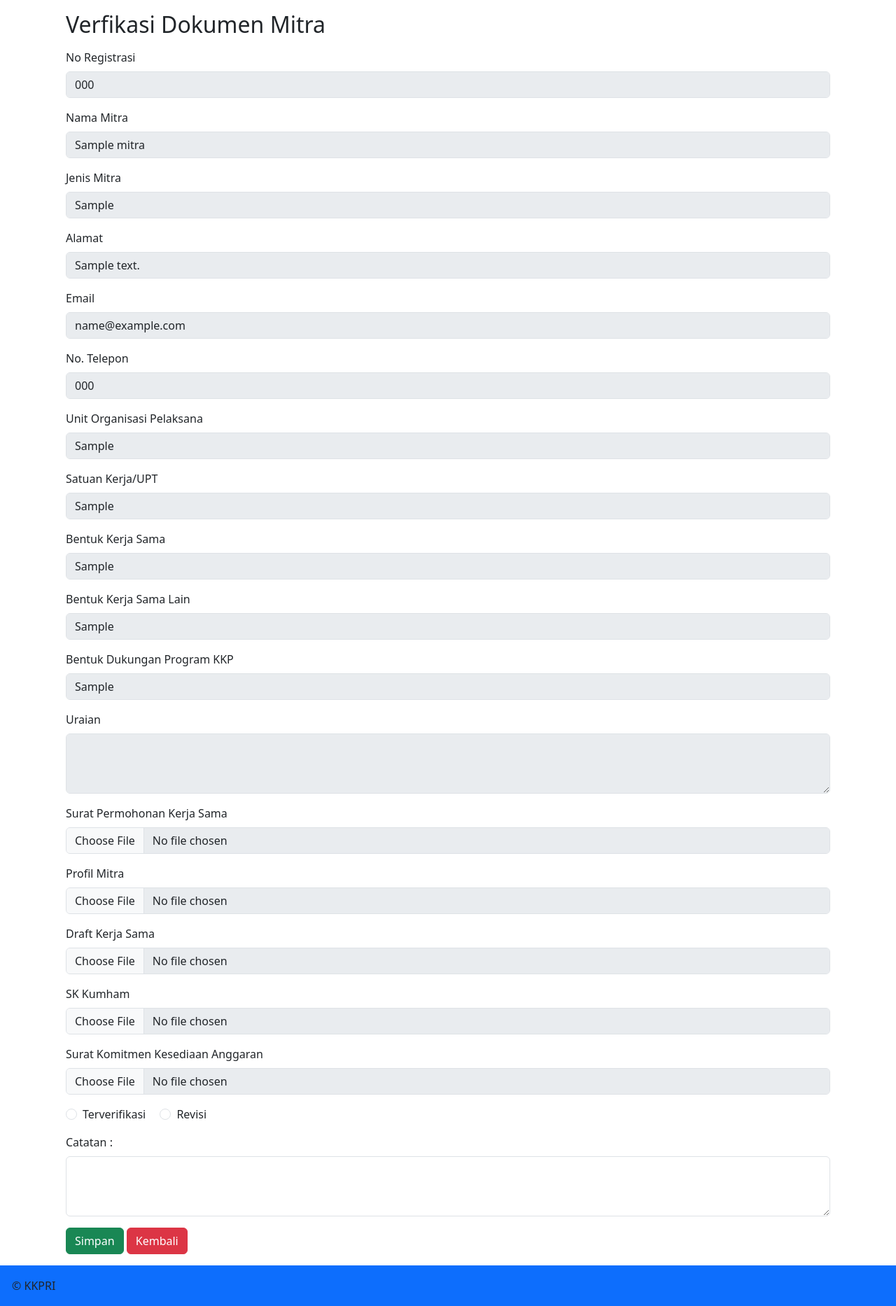
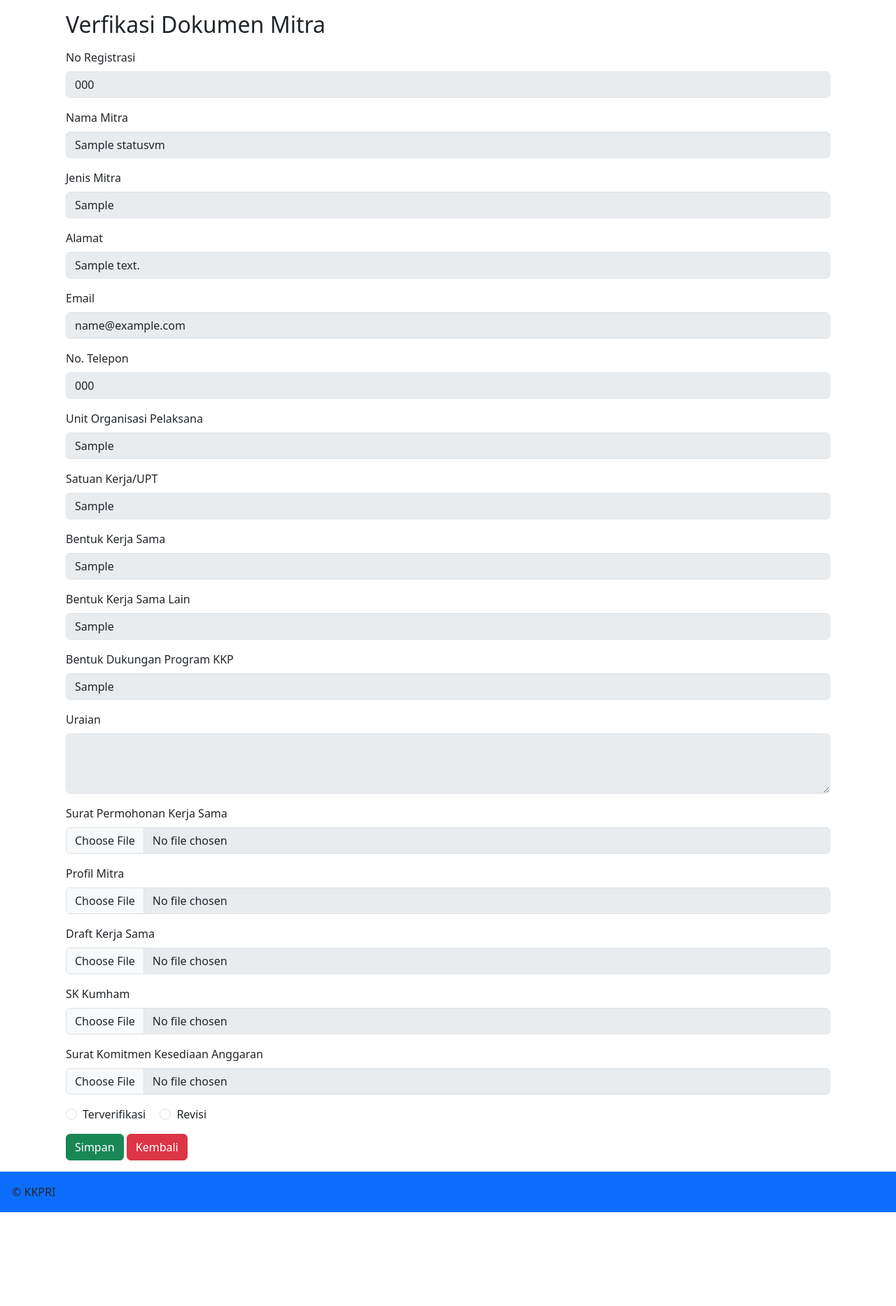
Before and after one commit to Gustisyfr/PUKS, a CodeIgniter 4 app: the page made by app/Views/pages/ses/verifikasidok.php in a window 1280 px wide. Shown: the part 76-1942 px from the top of the page at 70% size. After the commit the page ends 1808 px from the top, so only its background shows below. Run offline with PHP 8.4 and a stand-in for CodeIgniter, Linux system fonts and the light colour scheme; the template is opened without the code that fills it: most values are stand-ins (such as "Sample title", 1, 10 or a date in 2020); data that the repository does not hold is empty; some libraries are stand-ins or nearby versions.

Commit message:
third commit

```diff
--- a/app/Config/Routes.php
+++ b/app/Config/Routes.php
@@ -18,7 +18,7 @@ $routes->get('/pages/daftarksout', 'Daftarksout::index');
 $routes->get('/pages/admin/statusvm', 'Admin\Statusvm::index');
 $routes->post('/pages/admin/statusvm/', 'Admin\Statusvm::index');
 $routes->delete('/admin/statusvm/(:num)', 'Admin\Statusvm::delete/$1');
-$routes->get('/pages/admin/verifikasim', 'Admin\Verifikasim::index');
+// $routes->get('/pages/admin/verifikasim', 'Admin\Verifikasim::index');
 $routes->get('/pages/admin/verifikasim/(:num)', 'Admin\Verifikasim::edit/$1');
 $routes->post('/pages/admin/verifikasim/update', 'Admin\Verifikasim::update');
 $routes->get('/pages/admin/statusr', 'Admin\Statusr::index');
@@ -31,4 +31,6 @@ $routes->post('/uploaddok/save', 'Ses\Uploaddok::save');
 $routes->get('/pages/ses/statusvd', 'Ses\Statusvd::index');
 $routes->post('/pages/ses/statusvd', 'Ses\Statusvd::index');
 $routes->delete('/ses/statusvd/(:num)', 'Ses\Statusvd::delete/$1');
-$routes->get('/pages/ses/verifikasidok', 'Ses\Verifikasidok::index');
+// $routes->get('/pages/ses/verifikasidok', 'Ses\Verifikasidok::index');
+$routes->get('/pages/ses/verifikasidok/(:num)', 'Ses\Verifikasidok::edit/$1');
+$routes->post('/pages/ses/verifikasidok/update', 'Ses\Verifikasidok::update');
--- a/app/Models/Admin/StatusvmModel.php
+++ b/app/Models/Admin/StatusvmModel.php
@@ -18,5 +18,10 @@ class StatusvmModel extends Model
         'status_verifikasi'
     ];
 
+    public function getById($id)
+    {
+        return $this->where('id', $id)->first();
+    }
+
 
 }
--- a/app/Models/Ses/StatusvdModel.php
+++ b/app/Models/Ses/StatusvdModel.php
@@ -24,6 +24,7 @@ class StatusvdModel extends Model
         'bentuk_kerjasama',
         'kerjasama_lain',
         'bentuk_dukungan',
+        'status_verifikasi',
         'uraian',
         'surat_permohonan',
         'profil_mitra',
@@ -47,4 +48,9 @@ class StatusvdModel extends Model
                     ->get()
                     ->getResultArray();
     }
+
+    public function getById($id)
+    {
+        return $this->where('id', $id)->first();
+    }
 }
--- a/app/Views/pages/ses/statusvd.php
+++ b/app/Views/pages/ses/statusvd.php
@@ -17,7 +17,7 @@
                 <th scope="col">Bentuk Kerja Sama</th>
                 <th scope="col">Status</th>
                 <th scope="col">Uraian</th>
-                <th scope="col">Aksi</th>
+                <th colspan="2">Aksi</th>
                 </tr>
             </thead>
             <tbody class="table-light">
@@ -65,6 +65,7 @@
                 </td>
                 <td><?= $vd['uraian']; ?></td>
                 <td>
+                    <div class="d-flex justify-content-between">
                         <button type="button" class="btn me-auto" onclick="window.location.href='<?= base_url('pages/ses/verifikasidok/'.$vd['id']); ?>';">
                             <svg xmlns="http://www.w3.org/2000/svg" width="16" height="16" fill="currentColor" class="bi bi-pencil-square" viewBox="0 0 16">
                                 <path d="M15.502 1.94a.5.5 0 0 1 0 .706L14.459 3.69l-2-2L13.502.646a.5.5 0 0 1 .707 0l1.293 1.293zm-1.75 2.456-2-2L4.939 9.21a.5.5 0 0 0-.121.196l-.805 2.414a.25.25 0 0 0 .316.316l2.414-.805a.5.5 0 0 0 .196-.12l6.813-6.814z"/>
@@ -81,6 +82,7 @@
                                 </svg>
                             </button>
                         </form>
+                    </div>
                 </td>
                 </tr>
                 <?php endforeach; ?>
--- a/app/Views/pages/ses/verifikasidok.php
+++ b/app/Views/pages/ses/verifikasidok.php
@@ -7,91 +7,92 @@
             <h2 class="my-3">Verfikasi Dokumen Mitra</h2>
             <form action="<?= base_url('/pages/admin/verifikasidok/update'); ?>" method="post">
                 <?= csrf_field(); ?>
-                <input type="hidden" name="id_mitra" value="<?= $mitra['id']; ?>"> <!-- ID mitra untuk identifikasi -->
+                <input type="hidden" name="id_mitravm" value="<?= $statusvm['id']; ?>"> <!-- ID mitra untuk identifikasi -->
+                <input type="hidden" name="id_mitravd" value="<?= $statusvd['id']; ?>"> <!-- ID mitra untuk identifikasi -->
 
                 <fieldset disabled>
                     <div class="mb-3">
                         <label for="disabledTextInput" class="form-label">No Registrasi</label>
-                        <input class="form-control" type="text" value="<?= $mitra['nomor_registrasi']; ?>" disabled readonly>
+                        <input class="form-control" type="text" value="<?= $statusvm['nomor_registrasi']; ?>" disabled readonly>
                     </div>
                     <div class="mb-3">
                         <label for="disabledTextInput" class="form-label">Nama Mitra</label>
-                        <input class="form-control" type="text" value="<?= $mitra['nama_mitra']; ?>" disabled readonly>
+                        <input class="form-control" type="text" value="<?= $statusvm['nama_mitra']; ?>" disabled readonly>
                     </div>
                     <div class="mb-3">
                         <label for="disabledTextInput" class="form-label">Jenis Mitra</label>
-                        <input class="form-control" type="text" value="<?= $mitra['jenis_mitra']; ?>" disabled readonly>
+                        <input class="form-control" type="text" value="<?= $statusvm['jenis_mitra']; ?>" disabled readonly>
                     </div>
                     <div class="mb-3">
                         <label for="disabledTextInput" class="form-label">Alamat</label>
-                        <input class="form-control" type="text" value="<?= $mitra['alamat']; ?>" disabled readonly>
+                        <input class="form-control" type="text" value="<?= $statusvm['alamat']; ?>" disabled readonly>
                     </div>
                     <div class="mb-3">
                         <label for="disabledTextInput" class="form-label">Email</label>
-                        <input class="form-control" type="text" value="<?= $mitra['email']; ?>" disabled readonly>
+                        <input class="form-control" type="text" value="<?= $statusvm['email']; ?>" disabled readonly>
                     </div>
                     <div class="mb-3">
                         <label for="disabledTextInput" class="form-label">No. Telepon</label>
-                        <input class="form-control" type="text" value="<?= $mitra['notel']; ?>" disabled readonly>
+                        <input class="form-control" type="text" value="<?= $statusvm['notel']; ?>" disabled readonly>
                     </div>
                     <div class="mb-3">
                         <label for="disabledTextInput" class="form-label">Unit Organisasi Pelaksana</label>
-                        <input class="form-control" type="text" value="<?= $mitra['unit_organisasi']; ?>" disabled readonly>
+                        <input class="form-control" type="text" value="<?= $statusvd['unit_organisasi']; ?>" disabled readonly>
                     </div>
                     <div class="mb-3">
                         <label for="disabledTextInput" class="form-label">Satuan Kerja/UPT</label>
-                        <input class="form-control" type="text" value="<?= $mitra['satker_upt']; ?>" disabled readonly>
+                        <input class="form-control" type="text" value="<?= $statusvd['satker_upt']; ?>" disabled readonly>
                     </div>
                     <div class="mb-3">
                         <label for="disabledTextInput" class="form-label">Bentuk Kerja Sama</label>
-                        <input class="form-control" type="text" value="<?= $mitra['bentuk_kerjasama']; ?>" disabled readonly>
+                        <input class="form-control" type="text" value="<?= $statusvd['bentuk_kerjasama']; ?>" disabled readonly>
                     </div>
                     <div class="mb-3">
                         <label for="disabledTextInput" class="form-label">Bentuk Kerja Sama Lain</label>
-                        <input class="form-control" type="text" value="<?= $mitra['bentuk_kerjasama_lain']; ?>" disabled readonly>
+                        <input class="form-control" type="text" value="<?= $statusvd['bentuk_kerjasama_lain']; ?>" disabled readonly>
                     </div>
                     <div class="mb-3">
                         <label for="disabledTextInput" class="form-label">Bentuk Dukungan Program KKP</label>
-                        <input class="form-control" type="text" value="<?= $mitra['bentuk_dukungan']; ?>" disabled readonly>
+                        <input class="form-control" type="text" value="<?= $statusvd['bentuk_dukungan']; ?>" disabled readonly>
                     </div>
                     <div class="mb-3">
                         <label for="disabledTextInput" class="form-label">Uraian</label>
-                        <textarea class="form-control" type="text" rows="3" value="<?= $mitra['uraian']; ?>" disabled readonly></textarea>
+                        <textarea class="form-control" type="text" rows="3" value="<?= $statusvd['uraian']; ?>" disabled readonly></textarea>
                     </div>
                     <div class="mb-3">
                         <label for="suratPermohonanDisabled" class="form-label">Surat Permohonan Kerja Sama</label>
-                        <input class="form-control" type="file" id="suratPermohonanDisabled" disabled>
+                        <input class="form-control" type="file" value="<?= $statusvd['surat_permohonan']; ?>" id="suratPermohonanDisabled" disabled>
                     </div>
                     <div class="mb-3">
                         <label for="profilMitraDisabled" class="form-label">Profil Mitra</label>
-                        <input class="form-control" type="file" id="profilMitraDisabled" disabled>
+                        <input class="form-control" type="file" value="<?= $statusvd['profil_mitra']; ?>" id="profilMitraDisabled" disabled>
                     </div>
                     <div class="mb-3">
                         <label for="draftKerjasamaDisabled" class="form-label">Draft Kerja Sama</label>
-                        <input class="form-control" type="file" id="draftKerjasamaDisabled" disabled>
+                        <input class="form-control" type="file" value="<?= $statusvd['draft_kerjasama']; ?>" id="draftKerjasamaDisabled" disabled>
                     </div>
                     <div class="mb-3">
                         <label for="skKumhamDisabled" class="form-label">SK Kumham</label>
-                        <input class="form-control" type="file" id="skKumhamDisabled" disabled>
+                        <input class="form-control" type="file" value="<?= $statusvd['sk_kumham']; ?>" id="skKumhamDisabled" disabled>
                     </div>
                     <div class="mb-3">
                         <label for="suratKomitmenDisabled" class="form-label">Surat Komitmen Kesediaan Anggaran</label>
-                        <input class="form-control" type="file" id="suratKomitmenDisabled" disabled>
+                        <input class="form-control" type="file" value="<?= $statusvd['surat_komitmen']; ?>" id="suratKomitmenDisabled" disabled>
                     </div>
                 </fieldset>
 
                 <div class="form-check form-check-inline mb-3">
-                    <input class="form-check-input" type="radio" name="status_verifikasi" id="terverifikasi" value="Terverifikasi" <?= $mitra['status_verifikasi'] == 'Terverifikasi' ? 'checked' : ''; ?>>
+                    <input class="form-check-input" type="radio" name="status_verifikasi" id="terverifikasi" value="Terverifikasi" <?= $statusvd['status_verifikasi'] == 'Terverifikasi' ? 'checked' : ''; ?>>
                     <label class="form-check-label" for="terverifikasi">Terverifikasi</label>
                 </div>
                 <div class="form-check form-check-inline mb-3">
-                    <input class="form-check-input" type="radio" name="status_verifikasi" id="tidak_terverifikasi" value="Tidak Terverifikasi" <?= $mitra['status_verifikasi'] == 'Tidak Terverifikasi' ? 'checked' : ''; ?>>
-                    <label class="form-check-label" for="tidak_terverifikasi">Revisi</label>
+                    <input class="form-check-input" type="radio" name="status_verifikasi" id="revisi" value="Revisi" <?= $statusvd['status_verifikasi'] == 'Revisi' ? 'checked' : ''; ?>>
+                    <label class="form-check-label" for="revisi">Revisi</label>
                 </div>
-                <div class="mb-3">
+                <!-- <div class="mb-3">
                     <label for="alamat" class="form-label">Catatan :</label>
                     <textarea type="text" class="form-control" id="alamat" name="alamat" rows="3" required></textarea>
-                </div>
+                </div> -->
 
                 <div>
                     <button type="submit" class="btn btn-success mb-3">Simpan</button>
```
Also changed, not shown: app/Controllers/Admin/Verifikasim.php (+1 -9 lines), app/Controllers/Ses/Verifikasidok.php (+36 -3 lines), app/Views/pages/admin/statusr.php (+35 -10 lines). Lines whose indentation alone changed are shown as unchanged.
